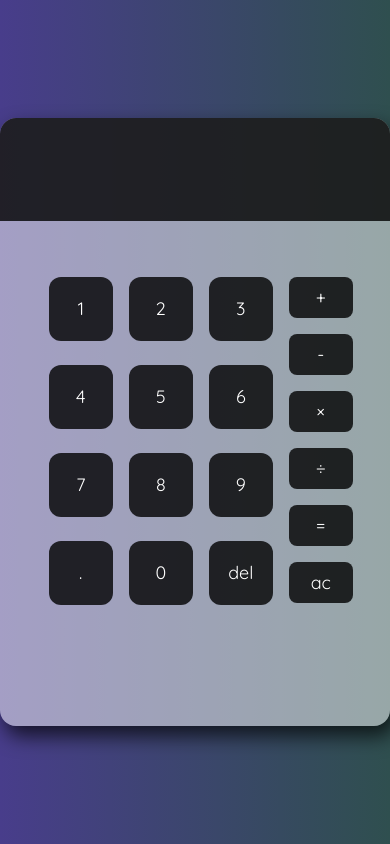
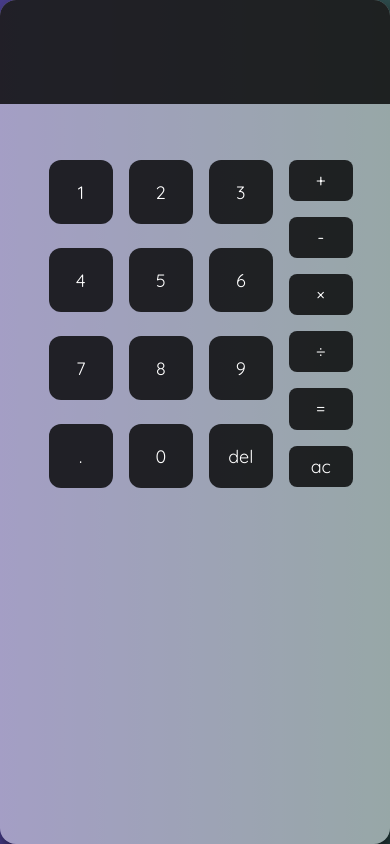
Before and after one commit to janinewhitley/simple-calculator, a plain HTML site: page index.html in a window 390 px wide. Drawn offline with Linux system fonts and the light colour scheme.

Commit message:
Update style.css

```diff
--- a/style.css
+++ b/style.css
@@ -112,5 +112,7 @@ button:hover {
   }
 
   .calculator {
-     width: 100%;
+    height: 100%;
+    width: 100%;
+  }
 }
```
